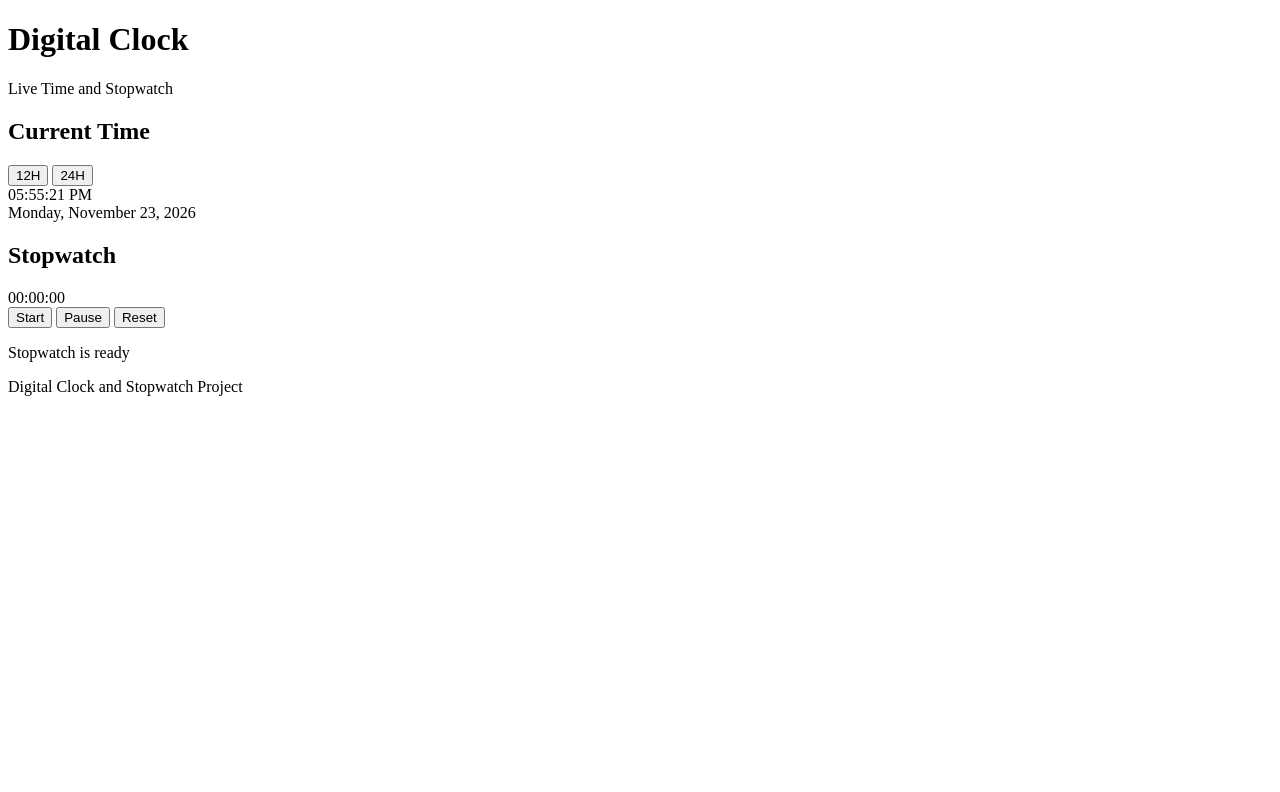
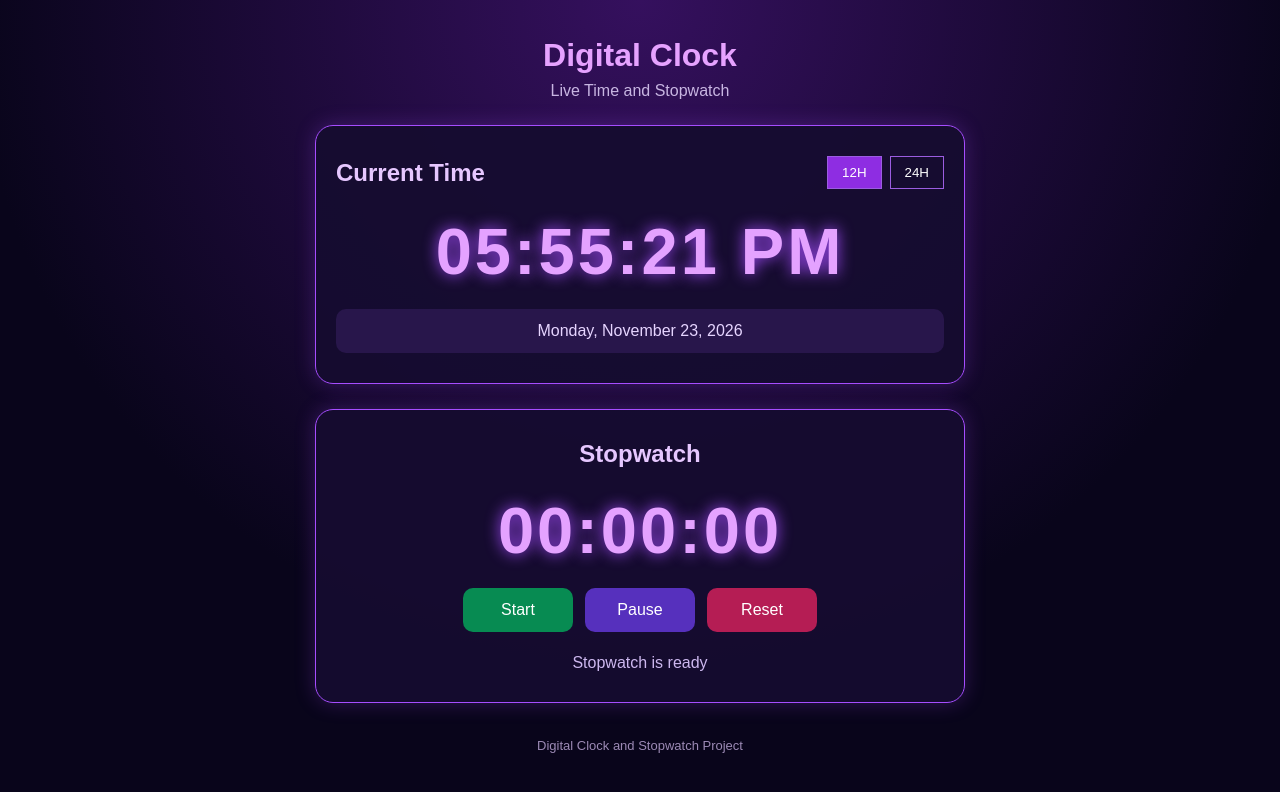
Before and after one commit to Mohammad-Nahid-Islam-Joy/digital_clock_web_tech_practice, a plain HTML site: page index.html in a window 1280 px wide. Drawn offline with Linux system fonts and the light colour scheme.

Commit message:
CSS Added

```diff
--- a/index.html
+++ b/index.html
@@ -21,7 +21,7 @@
             <div class="clock-top">
                 <h2>Current Time</h2>
 
-                <div>
+                <div class="time-option">
                     <button id="format12" class="active">12H</button>
                     <button id="format24">24H</button>
                 </div>
--- a/style.css
+++ b/style.css
@@ -0,0 +1,164 @@
+* {
+    margin: 0;
+    padding: 0;
+    box-sizing: border-box;
+}
+
+body {
+    min-height: 100vh;
+    display: flex;
+    justify-content: center;
+    align-items: center;
+    padding: 20px;
+    font-family: Arial, sans-serif;
+    color: white;
+    background: radial-gradient(circle at top, #35105e, #09051b 65%);
+}
+
+.container {
+    width: 100%;
+    max-width: 650px;
+    text-align: center;
+}
+
+header {
+    margin-bottom: 25px;
+}
+
+header h1 {
+    color: #e6a2ff;
+    font-size: 32px;
+    margin-bottom: 8px;
+}
+
+header p {
+    color: #c8b6e2;
+}
+
+.clock-card,
+.stopwatch-card {
+    background: rgba(22, 12, 48, 0.95);
+    border: 1px solid #a64dff;
+    border-radius: 18px;
+    padding: 30px 20px;
+    margin-bottom: 25px;
+    box-shadow: 0 0 20px rgba(166, 77, 255, 0.25);
+}
+
+.clock-top {
+    display: flex;
+    justify-content: space-between;
+    align-items: center;
+    gap: 10px;
+    margin-bottom: 25px;
+}
+
+.clock-top h2,
+.stopwatch-card h2 {
+    color: #e6c7ff;
+}
+
+
+.time-option {
+    display: flex;
+    gap: 8px;
+}
+
+
+
+.time-option button {
+    border: 1px solid #9b5de0;
+    background: transparent;
+    color: white;
+    padding: 8px 14px;
+}
+
+.time-option button.active {
+    background: #8e2de2;
+}
+
+.time-display {
+    font-size: clamp(40px, 10vw, 65px);
+    font-weight: bold;
+    letter-spacing: 3px;
+    color: #e4a2ff;
+    text-shadow: 0 0 15px #a64dff;
+    margin: 20px 0;
+}
+
+.date-display {
+    background: #28164b;
+    padding: 13px;
+    border-radius: 10px;
+    color: #e6d5ff;
+}
+
+.stopwatch-card h2 {
+    margin-bottom: 25px;
+}
+
+.stopwatch-display {
+    font-size: clamp(40px, 10vw, 65px);
+    font-weight: bold;
+    letter-spacing: 3px;
+    color: #e4a2ff;
+    text-shadow: 0 0 15px #a64dff;
+    margin: 20px 0;
+}
+
+.stopwatch-controls {
+    display: flex;
+    justify-content: center;
+    gap: 12px;
+    flex-wrap: wrap;
+}
+
+.stopwatch-controls button {
+    min-width: 110px;
+    padding: 13px 20px;
+    border: none;
+    border-radius: 10px;
+    color: white;
+    font-size: 16px;
+    cursor: pointer;
+    transition: transform 0.2s, opacity 0.2s;
+}
+
+.stopwatch-controls button:hover {
+    transform: translateY(-3px);
+    opacity: 0.85;
+}
+
+.start {
+    background: #078b52;
+}
+
+.pause {
+    background: #5630bd;
+}
+
+.reset {
+    background: #b51d54;
+}
+
+#status {
+    margin-top: 22px;
+    color: #cdb8ef;
+}
+
+footer {
+    color: #9c8ab5;
+    font-size: 13px;
+    padding: 10px;
+}
+
+@media (max-width: 450px) {
+    .clock-top {
+        flex-direction: column;
+    }
+
+    .stopwatch-controls bottom {
+        min-width: 90px;
+        padding: 12px;
+    }
+}
```
